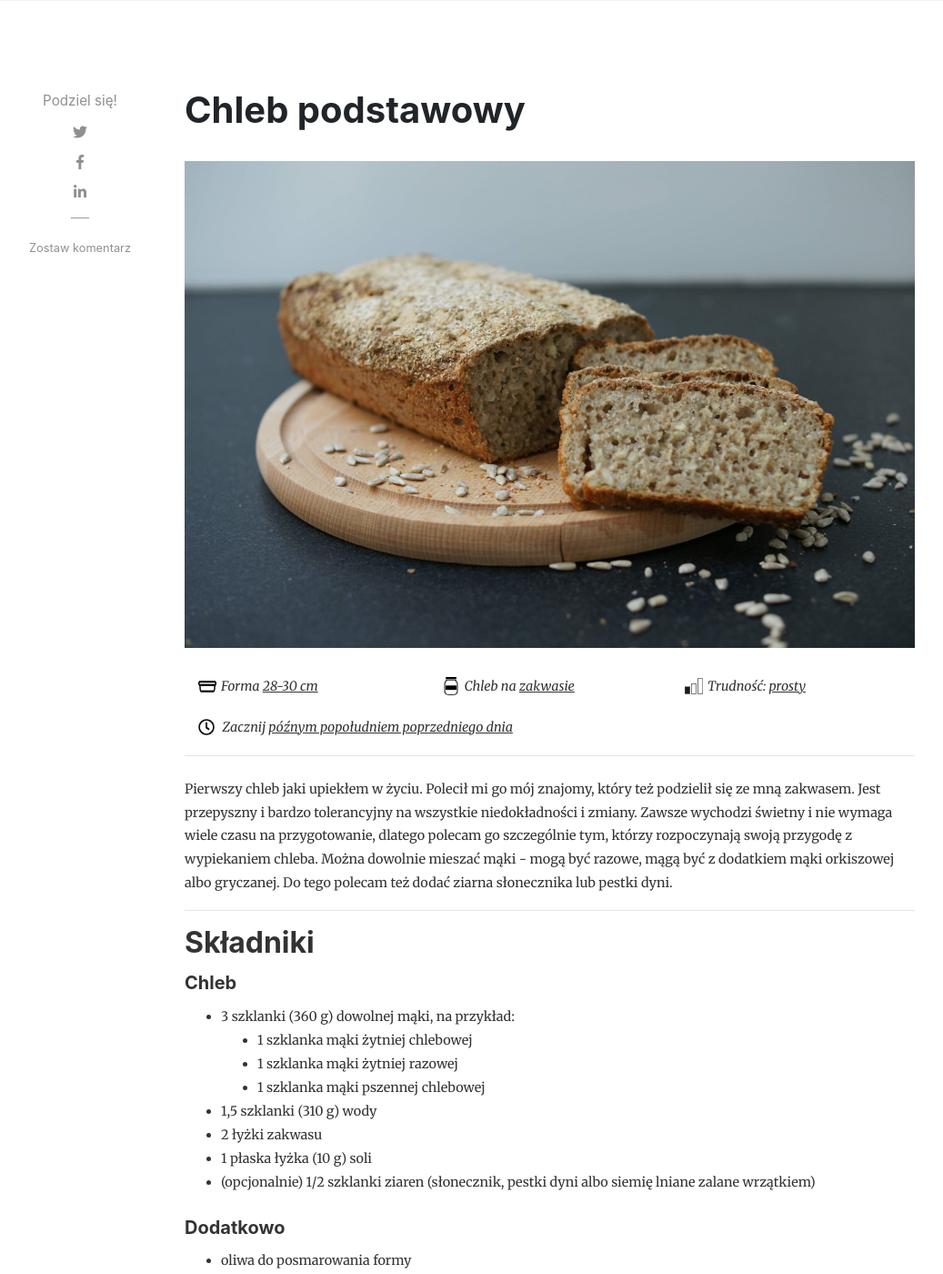
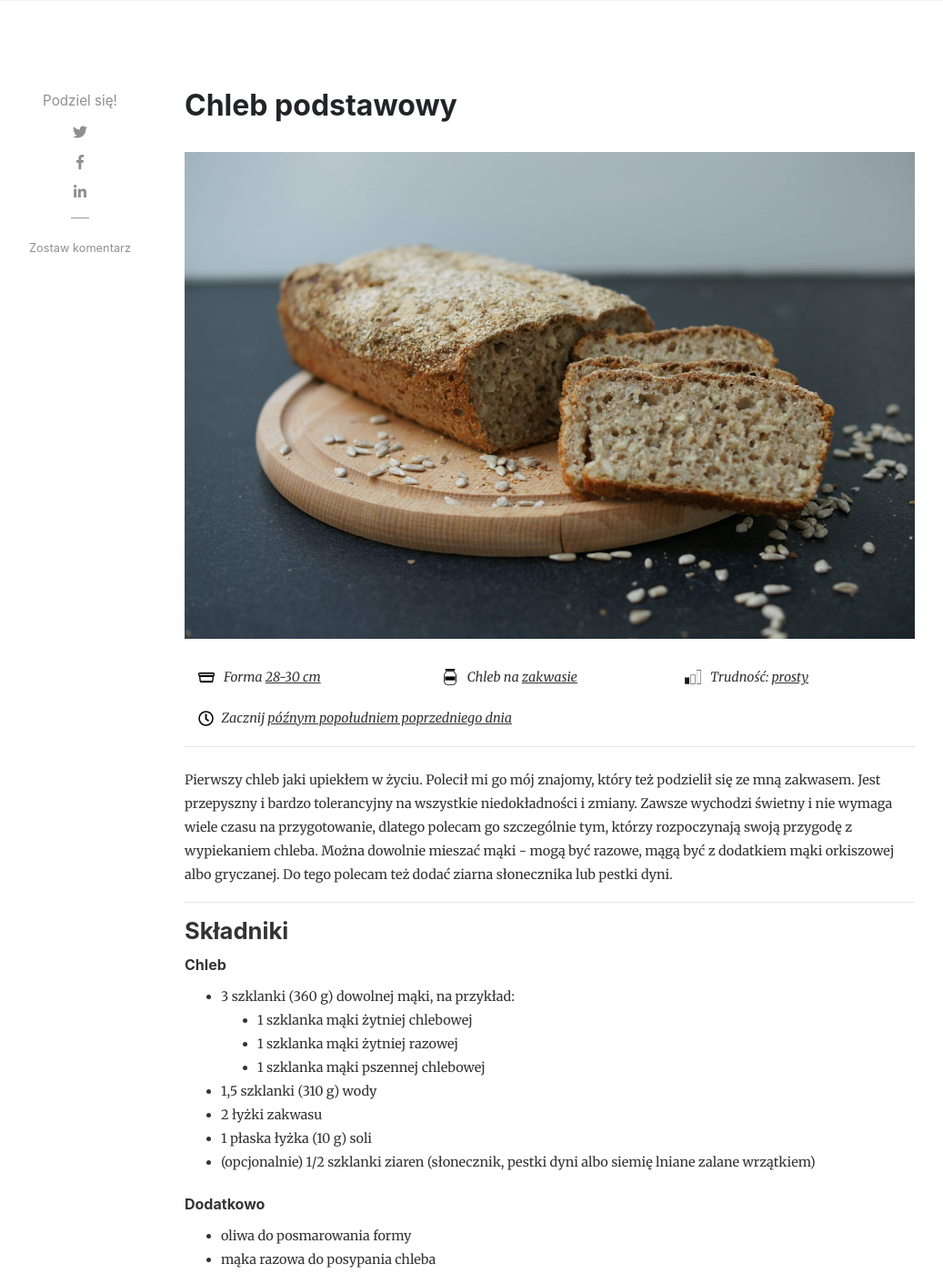
Before and after one commit to leszko/chlebyrolfa.github.io, a Jekyll site: the page built from _posts/2020-05-11-chleb-podstawowy.md, in a window 1280 px wide and 1400 px high. Shown: the whole window at 91% size, without its empty margins (82-1119 px from the left). Built offline with Jekyll 4.4.1, drawn with Linux system fonts in a browser that asks for light colours; nearby versions of some CDN libraries; comment, search, counter and statistics services are not loaded.

Commit message:
Decrease font size in post

```diff
--- a/_includes/postbox.html
+++ b/_includes/postbox.html
@@ -37,7 +37,7 @@
                         <div class="col-2 pl-0">
                             <span class="post-icon"><img src="/assets/images/baking-pan.png"></span>
                         </div>
-                         <div class="col-6 pr-1">
+                         <div class="col-6 pr-2">
                             <span class="post-date">{{ post.date | date: "%d.%m.%Y" }}</span>
                         </div>
                     </div>
--- a/_posts/2020-05-11-chleb-podstawowy.md
+++ b/_posts/2020-05-11-chleb-podstawowy.md
@@ -14,7 +14,7 @@ Pierwszy chleb jaki upiekłem w życiu. Polecił mi go mój znajomy, który też
 
 ## Składniki
 
-##### Chleb
+#### Chleb
 
 * 3 szklanki (360 g) dowolnej mąki, na przykład:
   * 1 szklanka mąki żytniej chlebowej
@@ -25,7 +25,7 @@ Pierwszy chleb jaki upiekłem w życiu. Polecił mi go mój znajomy, który też
 * 1 płaska łyżka (10 g) soli
 * (opcjonalnie) 1/2 szklanki ziaren (słonecznik, pestki dyni albo siemię lniane zalane wrzątkiem)
 
-##### Dodatkowo
+#### Dodatkowo
 
 * oliwa do posmarowania formy
 * mąka razowa do posypania chleba
--- a/assets/css/screen.css
+++ b/assets/css/screen.css
@@ -376,6 +376,7 @@ span.post-read-more a:hover {
 
 .mainheading h1.posttitle {
     font-weight: 700;
+    font-size: 2rem;
     margin-bottom: 1rem;
 }
 
@@ -405,12 +406,12 @@ span.post-read-more a:hover {
 .article-post .intro-icon {
     vertical-align: middle;
     line-height:2;
-    margin: 1.5rem 0 1.5rem 0;
+    margin: 1.5rem 0 3.0rem 0;
 }
 
 .article-post .intro-icon img {
-    height: 22px;
-    padding-right:5px;
+    height: 20px;
+    padding-right:10px;
     padding-bottom:2px;
 }
 
@@ -421,7 +422,7 @@ span.post-read-more a:hover {
 }
 
 .article-post .when-to-start img {
-    height: 20px;
+    height: 19px;
     padding-right:5px;
     padding-bottom:2px;
 }
@@ -794,6 +795,26 @@ h6 {
     margin-bottom: 0.8rem;
 }
 
+.article-post h1 {
+    font-size: 2.0rem;
+}
+
+.article-post h2 {
+    font-size: 1.6rem;
+}
+
+.article-post h3 {
+    font-size: 1.4rem;
+}
+
+.article-post h4 {
+    font-size: 1.0rem;
+}
+
+.article-post h5 {
+    font-size: 1.0rem;
+}
+
 .article-post img.shadow {
     -webkit-box-shadow: 0px 0px 10px 0px rgba(0, 0, 0, 0.30);
     -moz-box-shadow: 0px 0px 10px 0px rgba(0, 0, 0, 0.30);
```
